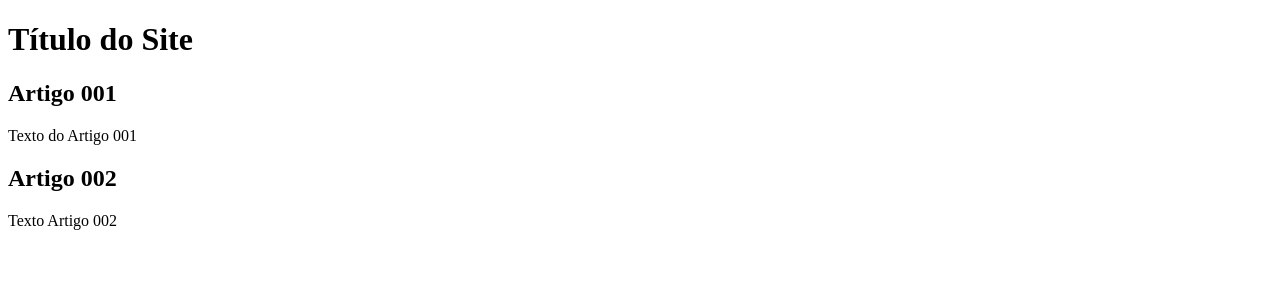
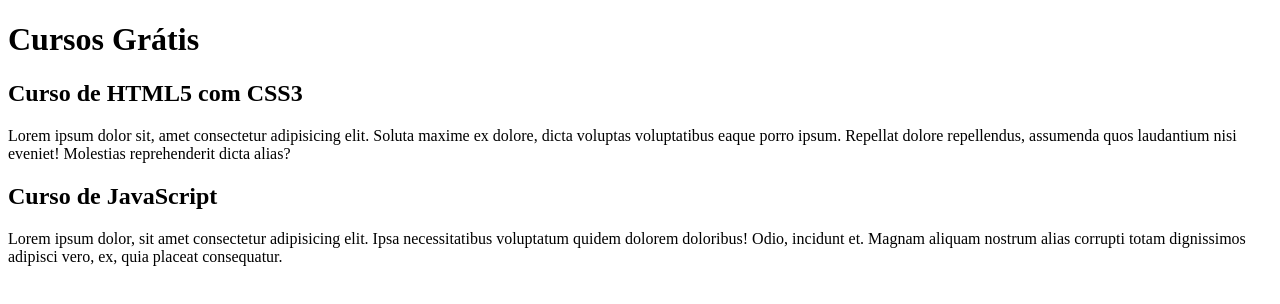
Before and after one commit to pedrooliveirape/projeto-site, a plain HTML site: page index.html in a window 1280 px wide. Drawn offline with Linux system fonts and the light colour scheme.

Commit message:
Comecei a escrever o conteúdo

```diff
--- a/index.html
+++ b/index.html
@@ -9,15 +9,15 @@
 <body>
     <main>
         <header>
-            <h1>Título do Site</h1>
+            <h1>Cursos Grátis</h1>
         </header>
         <article>
-            <h2>Artigo 001</h2>
-            <p>Texto do Artigo 001</p>
+            <h2>Curso de HTML5 com CSS3</h2>
+            <p>Lorem ipsum dolor sit, amet consectetur adipisicing elit. Soluta maxime ex dolore, dicta voluptas voluptatibus eaque porro ipsum. Repellat dolore repellendus, assumenda quos laudantium nisi eveniet! Molestias reprehenderit dicta alias?</p>
         </article>
         <article>
-            <h2>Artigo 002</h2>
-            <p>Texto Artigo 002</p>
+            <h2>Curso de JavaScript</h2>
+            <p>Lorem ipsum dolor, sit amet consectetur adipisicing elit. Ipsa necessitatibus voluptatum quidem dolorem doloribus! Odio, incidunt et. Magnam aliquam nostrum alias corrupti totam dignissimos adipisci vero, ex, quia placeat consequatur.</p>
         </article>
     </main>
 </body>
```
